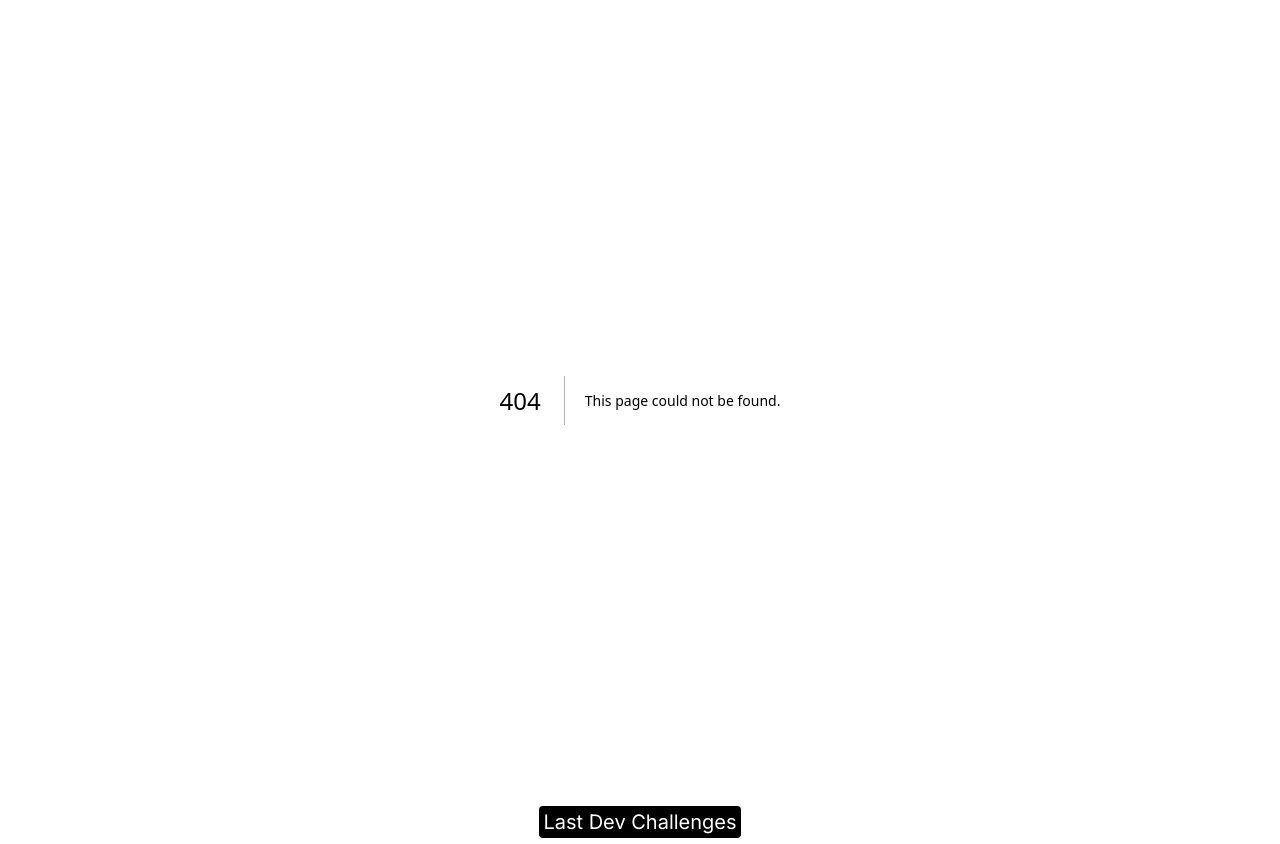
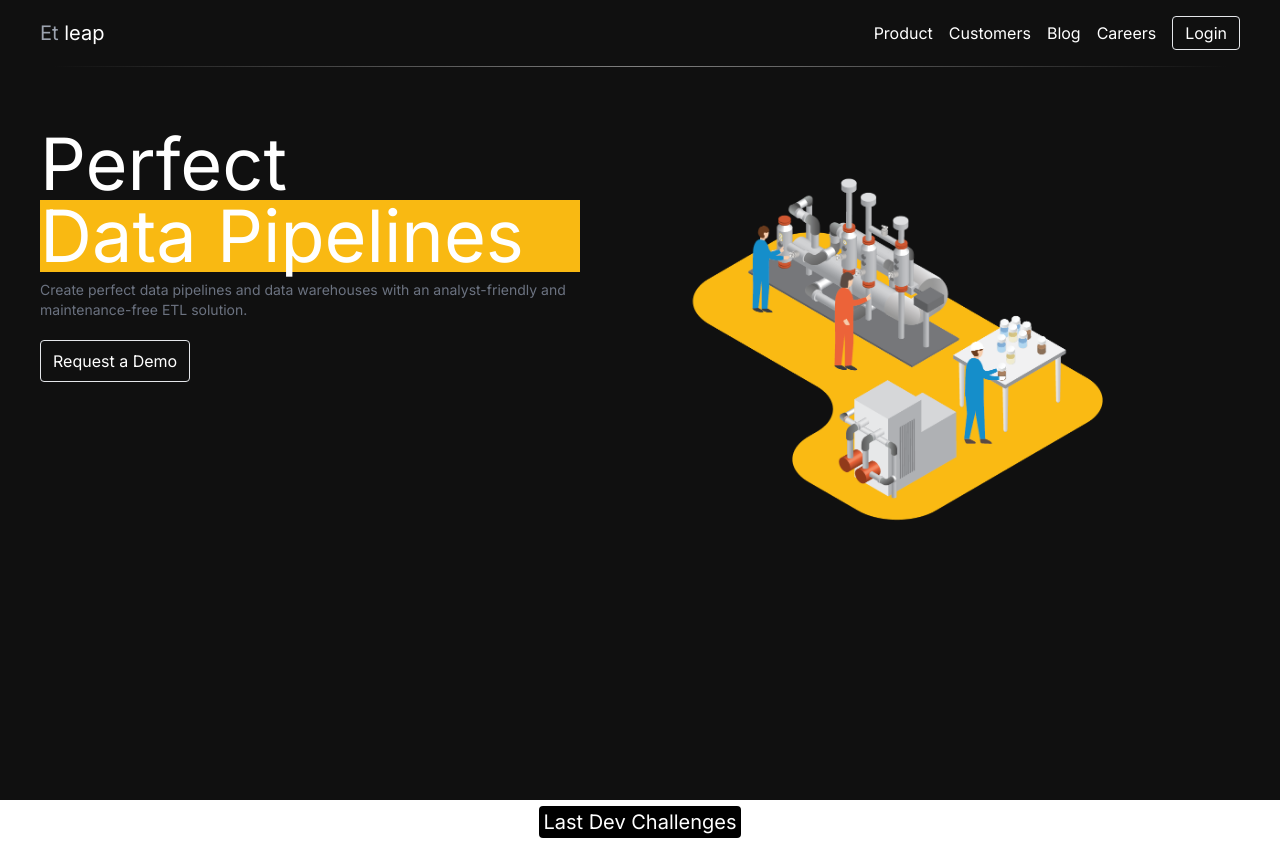
Before and after one commit to last-developer/challenges, a Next.js app: page /day15minimalist in a window 1280 px wide. Before the commit this address had no page. Built offline with nearby package versions, Linux system fonts and the light colour scheme.

Commit message:
day15minimalist

```diff
--- a/src/pages/30DaysMinimalist.tsx
+++ b/src/pages/30DaysMinimalist.tsx
@@ -58,6 +58,10 @@ export default function minimalist() {
             title: 'Openmart changes',
             route: '/day14minimalist'
         },
+        {
+            title: 'Etleap new herosection',
+            route: '/day15minimalist'
+        },
     ]
 
     return (
--- /dev/null
+++ b/src/pages/day15minimalist.tsx
@@ -0,0 +1,52 @@
+import Image from 'next/image'
+import Link from 'next/link'
+import React from 'react'
+
+const day15minimalist = () => {
+    return (
+        <>
+            <div className='bg-[#101010] text-white h-screen'>
+
+                {/* header */}
+                <div className='fixed w-screen top-0 bg-[#101010]'>
+                    <div className='items-center px-4 py-4 md:px-8 md:py-4 xl:px-10 text-white flex justify-between'>
+                        <div className="logo text-gray-400 text-sm md:text-lg xl:text-xl">
+                            <Link href={'/'}>
+                                Et <span className='text-white'>leap</span>
+                            </Link>
+                        </div>
+                        <div className='flex gap-2 justify-center items-center md:gap-4'>
+                            <a href="#">Product</a>
+                            <a href="#">Customers</a>
+                            <a href="#">Blog</a>
+                            <a href="#">Careers</a>
+                            <a href="#" className='px-3 py-1 border rounded'>Login</a>
+                        </div>
+                    </div>
+                    <hr className=" border-0 w-11/12 mx-auto" style={{ background: 'linear-gradient(to right, transparent, gray, transparent)', height: '.8px' }} />
+                </div>
+
+                {/* hero-section */}
+                <div className='flex relative top-28 px-4 py-4 md:px-8 md:py-4 xl:px-10 '>
+                    <div className='w-[45%]'>
+                        <h1 className='text-7xl'>Perfect</h1>
+                        <h1 className='text-7xl bg-[#f9b912]'>Data Pipelines</h1>
+                        <p className='text-sm text-gray-500 mt-2'>Create perfect data pipelines and data warehouses with an analyst-friendly and maintenance-free ETL solution.</p>
+                        <button className='mt-5 px-3 py-2 border rounded'>Request a Demo</button>
+                    </div>
+                    <Image className='w-[55%]' src={'/et.png'} width={400} height={400} alt='etleap image' />
+                </div>
+            </div>
+        </>
+    )
+}
+
+
+
+
+
+
+
+
+
+export default day15minimalist
```
Also changed, not shown: public/et.png (added).
